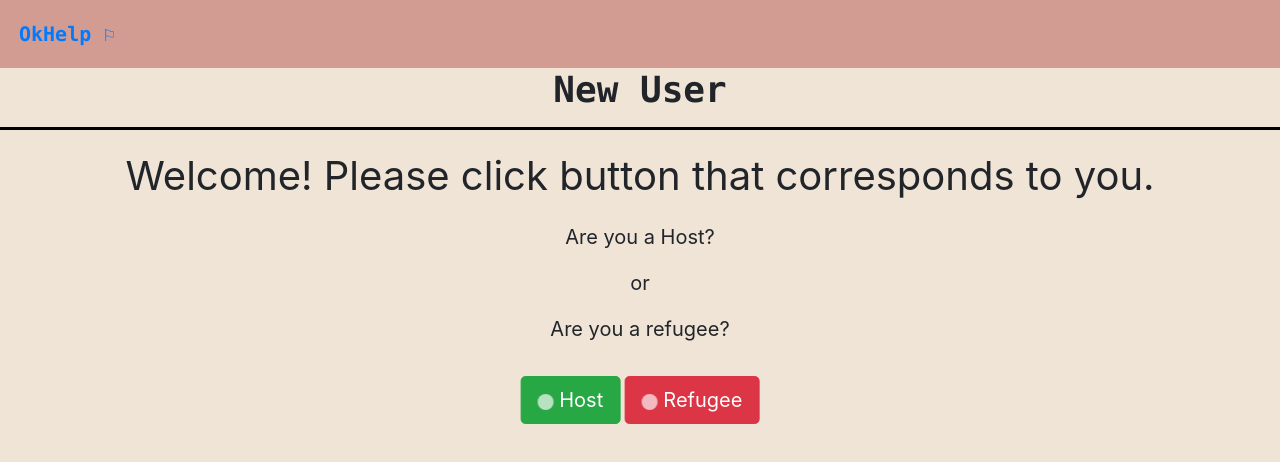
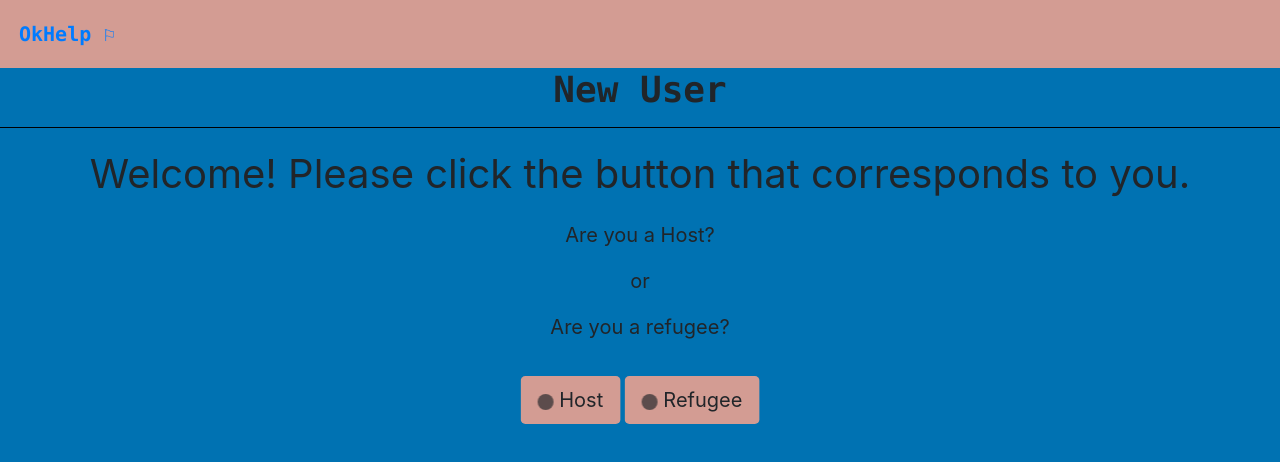
Before and after one commit to KiindaLiinda/HackMercedVII, a plain HTML site: page newUser.html in a window 1280 px wide. Drawn offline with nearby package versions, Linux system fonts and the light colour scheme.

Commit message:
changed background button color to match valeries

```diff
--- a/newUser.html
+++ b/newUser.html
@@ -12,7 +12,7 @@
   <style>
 
     body {
-      background-color: #F0E4D7;
+      background-color: #0072B2;
       margin: 0;
     }
 
@@ -75,8 +75,10 @@
      }
 
      hr.solid {
-       border-top: 3px solid black;
-     }
+       height:1px;
+       border-width:0;
+       background-color: black;
+      }
 
      .text {
        text-align: center;
@@ -100,6 +102,14 @@
          transform: translate(-50%, -80%);
        }
 
+       .host{
+         background-color: #D39C93;
+       }
+
+       .refugee{
+         background-color: #D39C93;
+       }
+
     </style>
 
    <body>
@@ -111,7 +121,7 @@
     <hr class="solid">
 
       <div class="text">
-        <p style="font-size:40px">Welcome! Please click button that corresponds to you.</p>
+        <p style="font-size:40px">Welcome! Please click the button that corresponds to you.</p>
         <p style="font-size:20px">Are you a Host?</p>
         <p style="font-size:20px">or</p>
         <p style="font-size:20px">Are you a refugee?</p>
@@ -119,11 +129,11 @@
 
 
       <div class="center">
-        <button class="btn btn-success btn-lg">
+        <button class="btn host btn-lg">
           <span class="spinner-grow spinner-grow-sm"></span>
           Host
         </button>
-        <button class="btn btn-danger btn-lg">
+        <button class="btn refugee btn-lg">
           <span class="spinner-grow spinner-grow-sm"></span>
           Refugee
         </button>
```
Also changed, not shown: index.html (+15 -5 lines), newHost.html (+5 -3 lines), newRefugee.html (+5 -3 lines).
